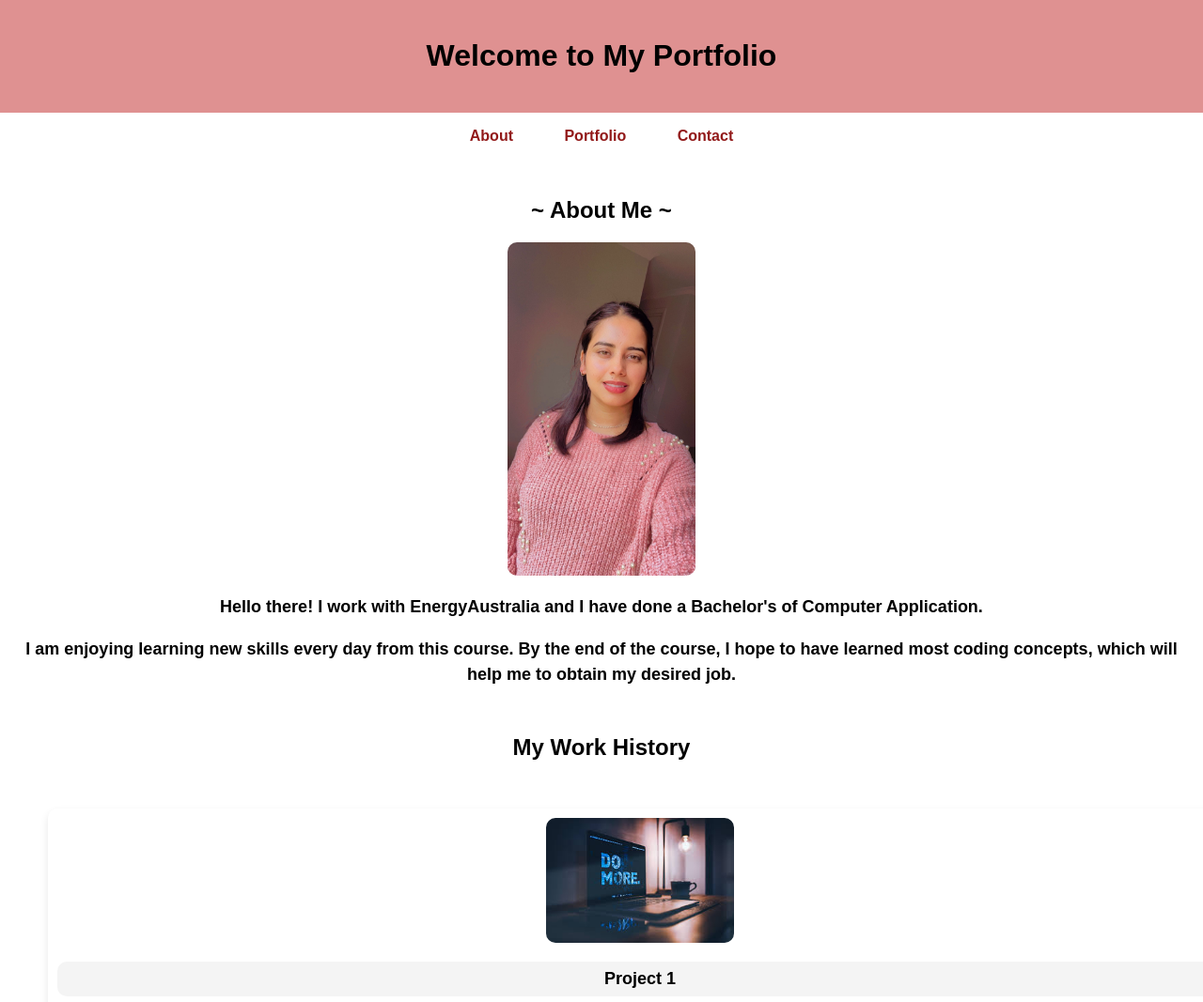
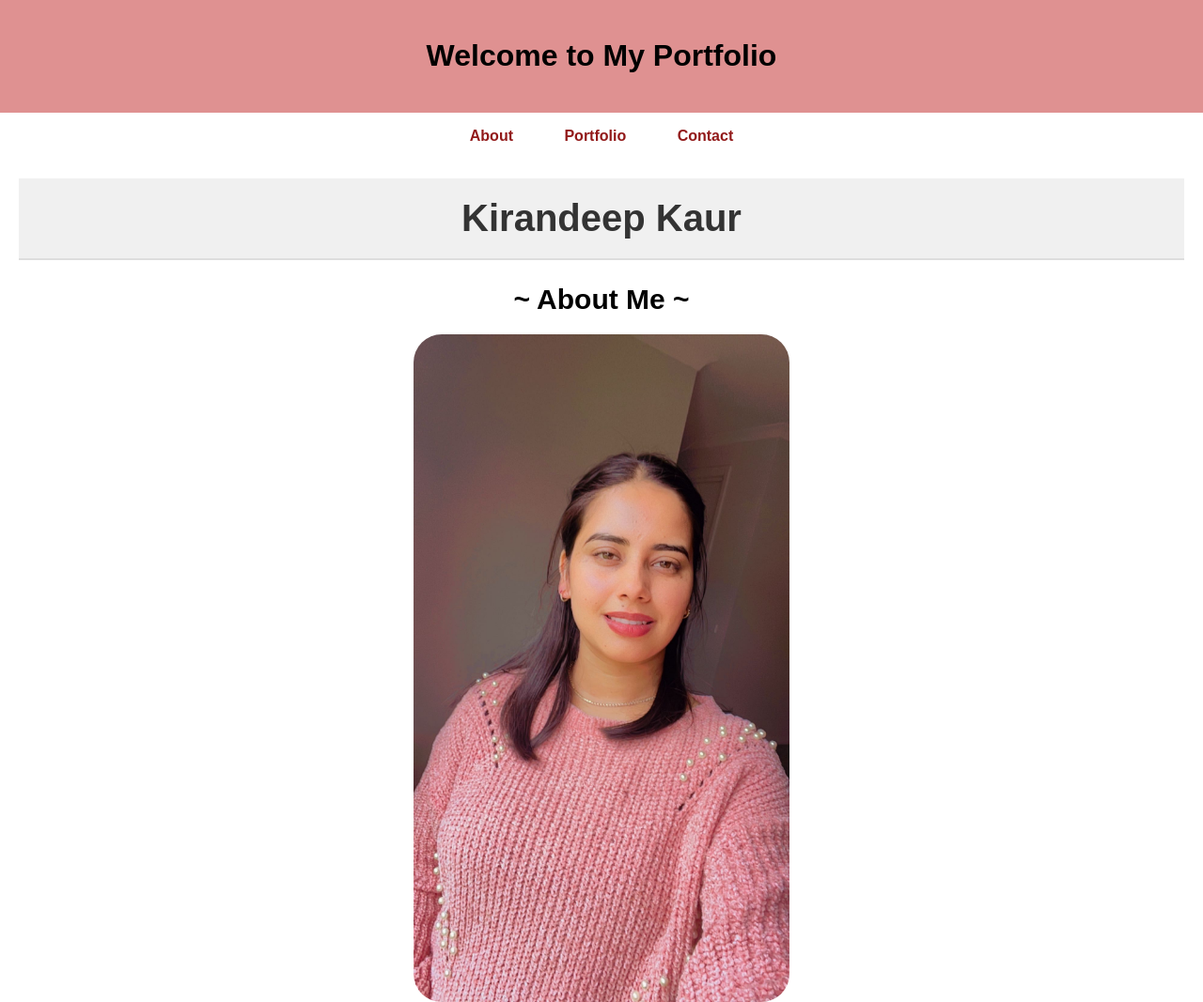
Before and after one commit to dosanjhkiran/myportfolio, a plain HTML site: page index.html in a window 1280 px wide. Shown: the top 1067 px of the page at 94% size. Drawn offline with Linux system fonts and the light colour scheme.

Commit message:
new commit

```diff
--- a/index.html
+++ b/index.html
@@ -7,6 +7,7 @@
     <link rel="stylesheet" href="style.css">
 </head>
 <body>
+
   <!-- Navigation bar -->
   <header class="header-background">
       <h1>Welcome to My Portfolio</h1>
@@ -19,10 +20,18 @@
     </ul>
   </nav>
   <main>
+      <!-- Add your name as a header -->
+  <header class="main-header">
+    <h1>Kirandeep Kaur</h1>
+  </header>
+
      <!-- About me content -->
      <section id="about">
         <h2>~ About Me ~</h2>
-        <img src="./images/ab.jpg" alt="Kirandeep's Profile">
+        <div class="photo-container">
+            <img src="./images/ab.jpg" alt="Kirandeep's Profile">
+
+        </div>
         <p>Hello there! I work with EnergyAustralia and I have done a Bachelor's of Computer Application.</p>
         <p>I am enjoying learning new skills every day from this course. By the end of the course, I hope to have learned most coding concepts, which will help me to obtain my desired job.</p>
     </section>
@@ -57,4 +66,4 @@
       <p>I made it with pure love</p>
   </footer>
 </body>
-</html
+</html>
--- a/style.css
+++ b/style.css
@@ -43,18 +43,31 @@ section#about, section#portfolio, section#contact {
     font-weight: bold;
 }
 
+.main-header {
+    text-align: center;
+    padding: 20px;
+    background-color: #f0f0f0;
+    border-bottom: 2px solid #ddd;
+  }
+
+  .main-header h1 {
+    margin: 0;
+    font-size: 2.5em;
+    color: #333; }
+
+
 h2 {
     text-align: center;
-    font-size: 24px;
+    font-size: 30px;
     margin-bottom: 20px;
 }
 
 section#about img, section#portfolio img {
     display: block;
     margin: 0 auto 20px;
-    max-width: 200px; /* Adjusted size */
+    max-width: 400px; /* Adjusted size */
     height: auto;
-    border-radius: 10px;
+    border-radius: 30px;
 }
 
 section#about p, section#portfolio p, section#contact p {
```
Also changed, not shown: 1 other file.
